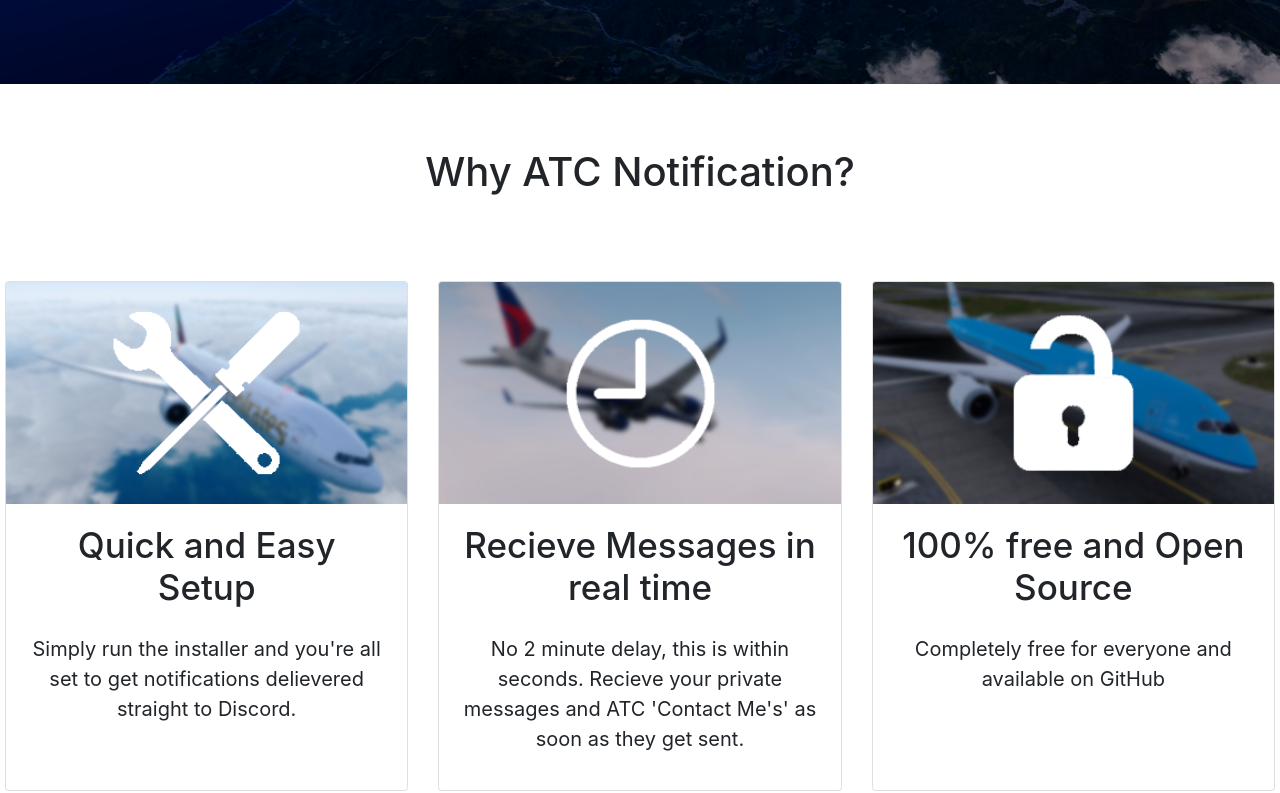
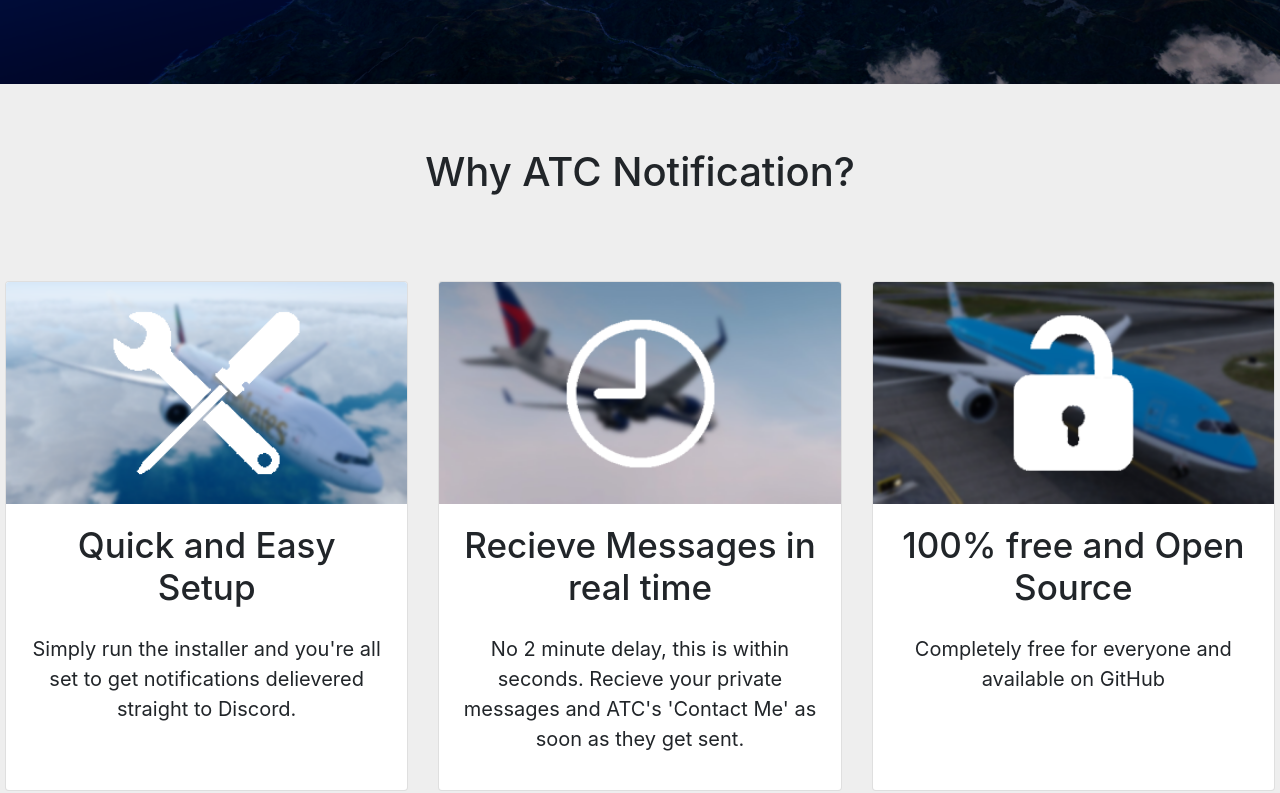
Before and after one commit to GrantCrackers18/ATCNotification, a plain HTML site: page index.html in a window 1280 px wide. Shown: the part 716-1509 px from the top of the page. Drawn offline with nearby package versions, Linux system fonts and the light colour scheme.

Commit message:
Cleaned up a bit

```diff
--- a/index.html
+++ b/index.html
@@ -10,7 +10,7 @@
 </head>
 <body>
   <div class="navbar navbar-fixed-top">
-  <nav class="navbar navbar-expand-lg navbar-dark" style="background-color: ";>
+  <nav class="navbar navbar-expand-lg navbar-dark" style="background-color:mix-blend-mode: difference; ";>
     <a class="navbar-brand" href="#">
        <img src="logo.png" width="30" height="30" alt="">
      </a>
@@ -37,7 +37,7 @@
 <h1 class="NeverMiss">Never Miss A "Contact Me" Again</h1>
 <h2 class="MeetATCN">Meet ATC Notification</h2>
   </div>
-<div style="height:100%">
+<div class="Divs" style="height:100%;">
       <a name="about">
   <h1 class="why">Why ATC Notification?</h1>
   <div class="card-deck" style="padding-left: 5px; padding-right: 5px; padding-top:5%">
@@ -52,7 +52,7 @@
       <img class="card-img-top" src="card2.png" alt="Card image cap">
       <div class="card-body">
         <h5 class="CardTitle">Recieve Messages in real time</h5>
-        <p class="CardText">No 2 minute delay, this is within seconds. Recieve your private messages and ATC 'Contact Me's' as soon as they get sent.</p>
+        <p class="CardText">No 2 minute delay, this is within seconds. Recieve your private messages and ATC's 'Contact Me' as soon as they get sent.</p>
       </div>
     </div>
     <div class="card">
--- a/styles.css
+++ b/styles.css
@@ -8,6 +8,7 @@
 
 body, html {
     height: 100%;
+    width: 100%;
 }
 
 .parallax1 {
@@ -97,6 +98,7 @@ color: white;
 
 .Cant {
   color: white;
+  text-align: center;
 }
 
 .Explanation {
@@ -104,3 +106,7 @@ color: white;
   text-align: center;
   padding-top: 5%;
 }
+
+.Divs {
+  background-color: #eeeeee;
+}
```
Also changed, not shown: pic1test.png (deleted), pic2.png (deleted), pic5.jpg (deleted), screenshot1.png (deleted), 2 other files.
